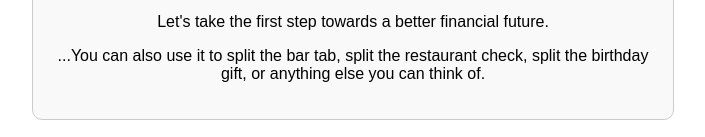
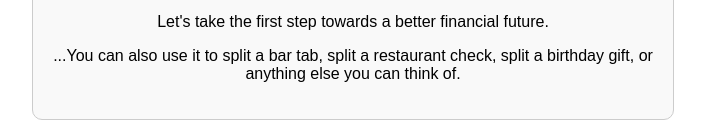
Before and after one commit to jerryalexcorona/lets-split-it, a plain HTML site: page index.html in a window 1280 px wide. Shown: the part 604-741 px from the top of the page, without its empty margins (287-992 px from the left). Drawn offline with Linux system fonts and the light colour scheme.

Commit message:
Update index.html

```diff
--- a/index.html
+++ b/index.html
@@ -17,7 +17,7 @@
         <p>This tool removes the guesswork from budgeting without the need for constant calculations. I can easily see how much is allocated to each split.</p>
         <p>This tool has completely transformed my financial life, and I want to share it with you. I'd love to hear if it helps you with your finances. Share this tool with your friends and family, because, I believe, we do better when we all do better.</p>
         <p>Let's take the first step towards a better financial future.</p>
-        <p>...You can also use it to split the bar tab, split the restaurant check, split the birthday gift, or anything else you can think of.</p>
+        <p>...You can also use it to split a bar tab, split a restaurant check, split a birthday gift, or anything else you can think of.</p>
     </div>
 
     <div id="calculator-container">
```
